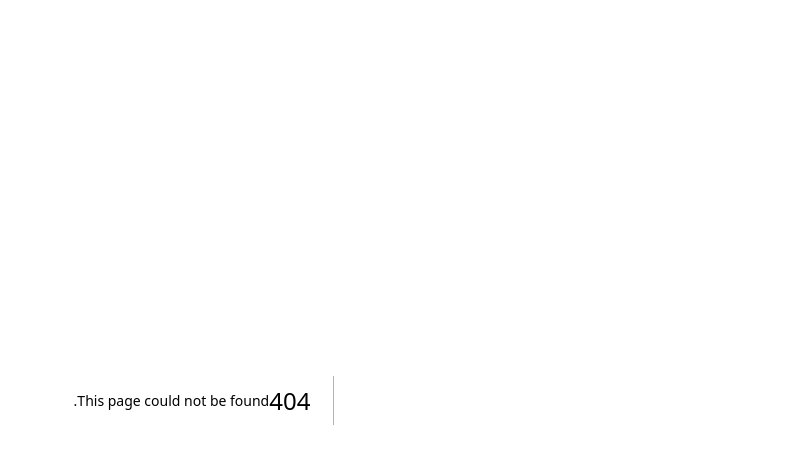
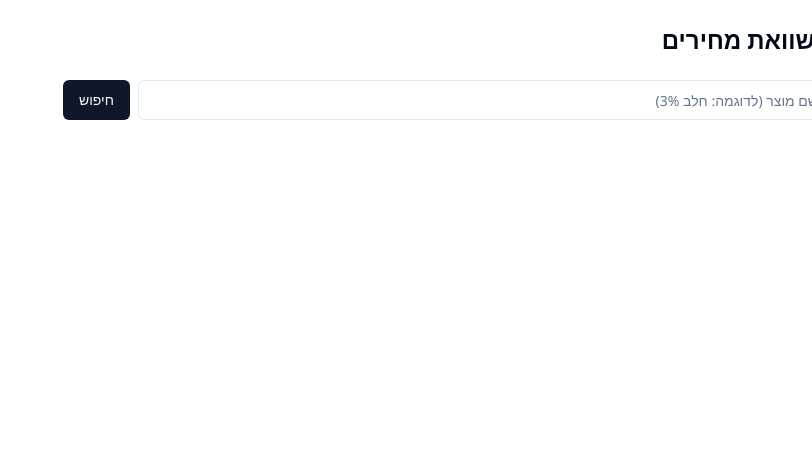
Before and after one commit to sivanwozner-cyber/sisu_project, a Next.js app: page /prices in a window 1280 px wide. Before the commit this address had no page. Shown: the top 464 px of the page, without its empty margins (468-1280 px from the left). Built offline with nearby package versions, Linux system fonts and the light colour scheme.

Commit message:
auto: sync changes [hook]

```diff
--- /dev/null
+++ b/app/(app)/prices/page.tsx
@@ -0,0 +1,125 @@
+"use client";
+
+import { useState } from "react";
+import { Button } from "@/components/ui/button";
+import { Input } from "@/components/ui/input";
+import { Card, CardContent } from "@/components/ui/card";
+import { Badge } from "@/components/ui/badge";
+import { Skeleton } from "@/components/ui/skeleton";
+
+type PriceItem = {
+  store: string;
+  store_logo_url: string | null;
+  product_name: string;
+  barcode: string | null;
+  price: number;
+  unit: string | null;
+  is_lowest: boolean;
+  updated_at: string;
+};
+type PriceGroup = { manufacturer: string | null; items: PriceItem[] };
+
+const STORE_NAMES: Record<string, string> = {
+  shufersal: "שופרסל",
+  "rami-levy": "רמי לוי",
+  carrefour: "קרפור",
+  yochananof: "יוחננוף",
+};
+
+export default function PricesPage() {
+  const [query, setQuery] = useState("");
+  const [loading, setLoading] = useState(false);
+  const [groups, setGroups] = useState<PriceGroup[] | null>(null);
+  const [error, setError] = useState<string | null>(null);
+
+  async function search(e: React.FormEvent) {
+    e.preventDefault();
+    if (query.trim().length < 2) {
+      setError("יש להזין לפחות 2 תווים.");
+      return;
+    }
+    setLoading(true);
+    setError(null);
+    const res = await fetch("/api/prices/search", {
+      method: "POST",
+      headers: { "Content-Type": "application/json" },
+      body: JSON.stringify({ query }),
+    });
+    setLoading(false);
+    if (!res.ok) {
+      setError("החיפוש נכשל. נסו שוב.");
+      setGroups(null);
+      return;
+    }
+    const data = (await res.json()) as { groups: PriceGroup[] };
+    setGroups(data.groups);
+  }
+
+  return (
+    <div className="mx-auto max-w-3xl space-y-6">
+      <h1 className="text-2xl font-bold">השוואת מחירים</h1>
+
+      <form onSubmit={search} className="flex gap-2">
+        <Input
+          placeholder="שם מוצר (לדוגמה: חלב 3%)"
+          value={query}
+          onChange={(e) => setQuery(e.target.value)}
+        />
+        <Button type="submit" disabled={loading}>
+          חיפוש
+        </Button>
+      </form>
+
+      {error && <p className="text-sm text-destructive">{error}</p>}
+
+      {loading && (
+        <div className="space-y-3">
+          {[0, 1, 2].map((i) => (
+            <Skeleton key={i} className="h-20 w-full" />
+          ))}
+        </div>
+      )}
+
+      {!loading && groups && groups.length === 0 && (
+        <p className="text-muted-foreground">לא נמצאו תוצאות.</p>
+      )}
+
+      {!loading &&
+        groups?.map((g, gi) => (
+          <section key={gi} className="space-y-2">
+            <h2 className="text-sm font-semibold text-muted-foreground">
+              {g.manufacturer ?? "ללא יצרן"}
+            </h2>
+            <div className="space-y-2">
+              {g.items.map((it, ii) => (
+                <Card key={ii}>
+                  <CardContent className="flex items-center justify-between gap-4 p-4">
+                    <div className="min-w-0">
+                      <div className="flex items-center gap-2">
+                        <span className="font-medium">
+                          {STORE_NAMES[it.store] ?? it.store}
+                        </span>
+                        {it.is_lowest && (
+                          <Badge variant="lowest">המחיר הנמוך</Badge>
+                        )}
+                      </div>
+                      <p className="truncate text-sm text-muted-foreground">
+                        {it.product_name}
+                        {it.unit ? ` · ${it.unit}` : ""}
+                      </p>
+                      <p className="text-xs text-muted-foreground">
+                        עודכן: {new Date(it.updated_at).toLocaleDateString("he-IL")}
+                      </p>
+                    </div>
+                    <div className="shrink-0 text-xl font-bold">
+                      ₪{it.price.toFixed(2)}
+                    </div>
+                  </CardContent>
+                </Card>
+              ))}
+            </div>
+          </section>
+        ))}
+    </div>
+  );
+}
```
